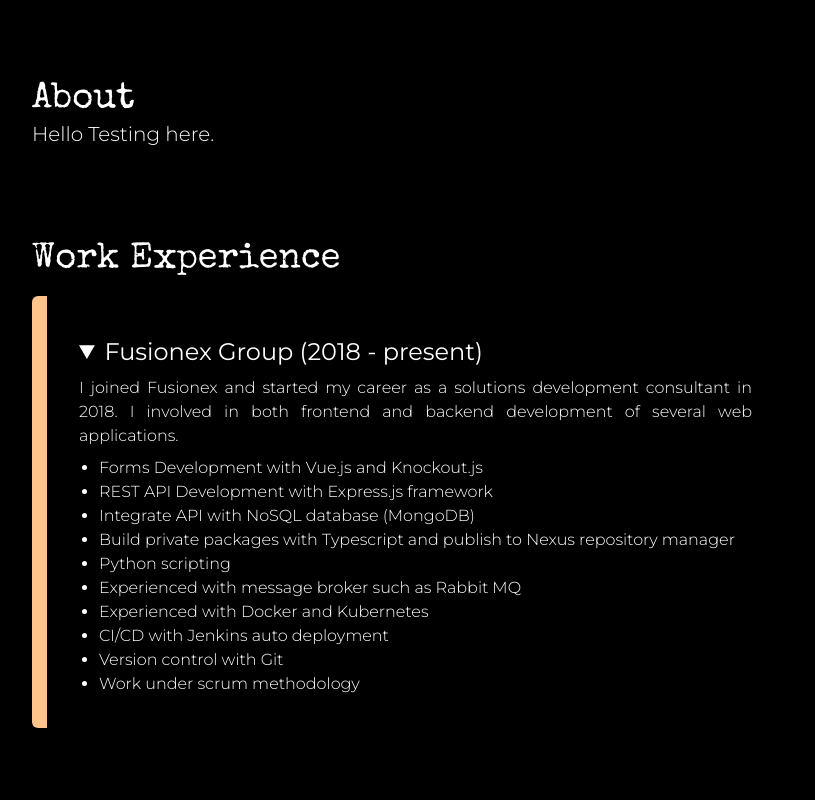
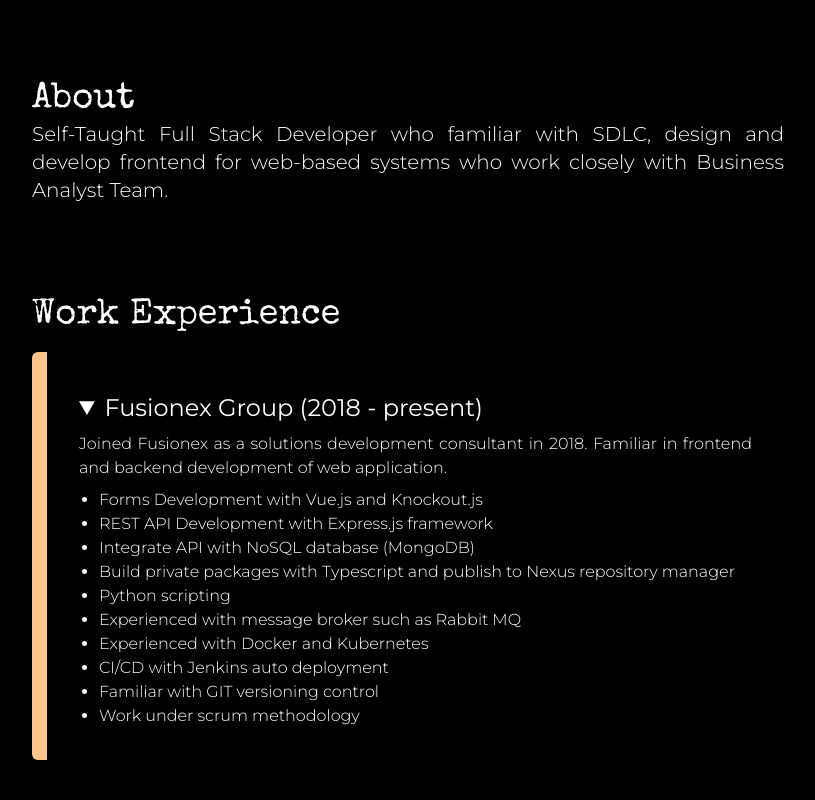
Before and after one commit to pohfeng/portfolio-site, a Next.js app: page / in a window 1280 px wide. Shown: the part 800-1600 px from the top of the page, without its empty margins (232-1047 px from the left). Built offline with nearby package versions, Linux system fonts and the light colour scheme.

Commit message:
content adjustment

```diff
--- a/components/About/About.js
+++ b/components/About/About.js
@@ -4,12 +4,11 @@
       <h2 className="pt-20 text-4xl font-special-elite">About</h2>
       <div className="flex">
         <div className="text-base text-justify min-h-fit md:text-xl">
-          <p className="mb-3">Hello Testing here.</p>
-          {/* <p>
-          I enjoyed working with
-            skilled colleagues because cooperating with them made web app
-            development flow smooth and easy.
-          </p> */}
+          <p className="mb-3">
+            Self-Taught Full Stack Developer who familiar with SDLC, design and
+            develop frontend for web-based systems who work closely with
+            Business Analyst Team.
+          </p>
         </div>
       </div>
     </section>
--- a/components/Experience/Experience.js
+++ b/components/Experience/Experience.js
@@ -6,9 +6,8 @@
       <h2 className="my-4 text-4xl font-special-elite">Work Experience</h2>
       <ExperienceItem summary="Fusionex Group (2018 - present)" open={true}>
         <p className="text-justify">
-          I joined Fusionex and started my career as a solutions development
-          consultant in 2018. I involved in both frontend and backend
-          development of several web applications.
+          Joined Fusionex as a solutions development consultant in 2018.
+          Familiar in frontend and backend development of web application.
         </p>
         <ul className="pl-5 mt-2 text-base list-disc">
           <li>Forms Development with Vue.js and Knockout.js</li>
@@ -22,7 +21,7 @@
           <li>Experienced with message broker such as Rabbit MQ</li>
           <li>Experienced with Docker and Kubernetes</li>
           <li>CI/CD with Jenkins auto deployment</li>
-          <li>Version control with Git</li>
+          <li>Familiar with GIT versioning control</li>
           <li>Work under scrum methodology</li>
         </ul>
       </ExperienceItem>
--- a/components/Projects/Projects.js
+++ b/components/Projects/Projects.js
@@ -36,26 +36,11 @@
     },
   ];
 
-  // const libraryApp = [
-  //   { text: 'React', colorClass: 'shadow-[0_0_10px_#7367f0] bg-[#7367f0]' },
-  //   { text: 'CSS', colorClass: 'shadow-[0_0_10px_#38bdf8] bg-sky-400' },
-  //   {
-  //     text: 'React Router',
-  //     colorClass: 'shadow-[0_0_10px_#80FF00] bg-[#80FF00]',
-  //   },
-  //   { text: 'Redux', colorClass: 'shadow-[0_0_10px_#FF8000] bg-[#FF8000]' },
-  // ];
-
-  // const marvelComicInfoAppTech = [
-  //   { text: 'Vue', colorClass: 'shadow-[0_0_10px_#84cc16] bg-lime-500' },
-  //   { text: 'SCSS', colorClass: 'shadow-[0_0_10px_pink] bg-pink-300' },
-  // ];
-
   return (
     <section id="projects" className="flex flex-col pt-16">
       <h2 className="my-4 text-4xl font-special-elite">Projects</h2>
       <p className="mb-2 text-base md:text-xl">
-        Here are some projects I wrote as practice.
+        Here are some sample projects.
       </p>
       <Card
         appName="Online Tic-Tac-Toe App"
@@ -78,11 +63,6 @@
         demoLink="/"
         gitHubLink="https://github.com/pohfeng/portfolio-site"
       />
-      {/* <Card appName="Library App" techStack={libraryApp} />
-      <Card
-        appName="Marvel Comic Info App"
-        techStack={marvelComicInfoAppTech}
-      /> */}
     </section>
   );
 };
```
